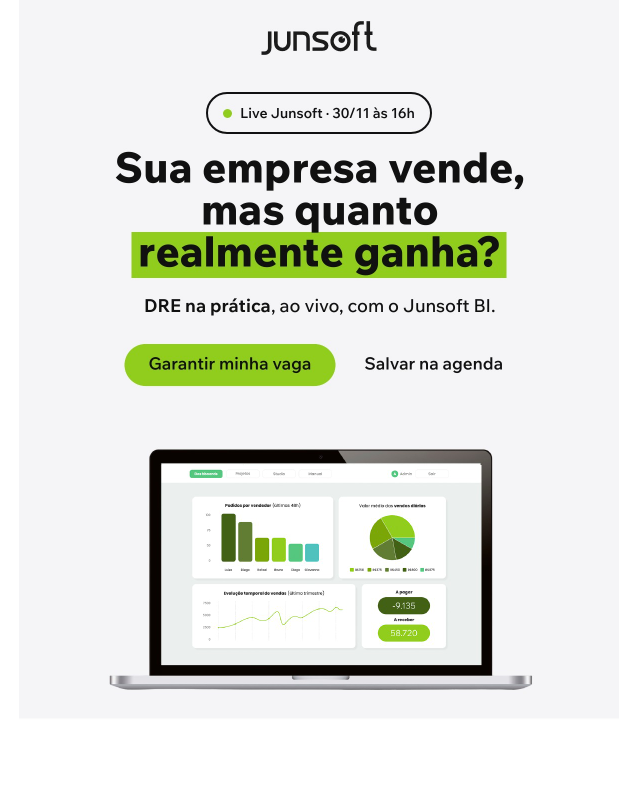
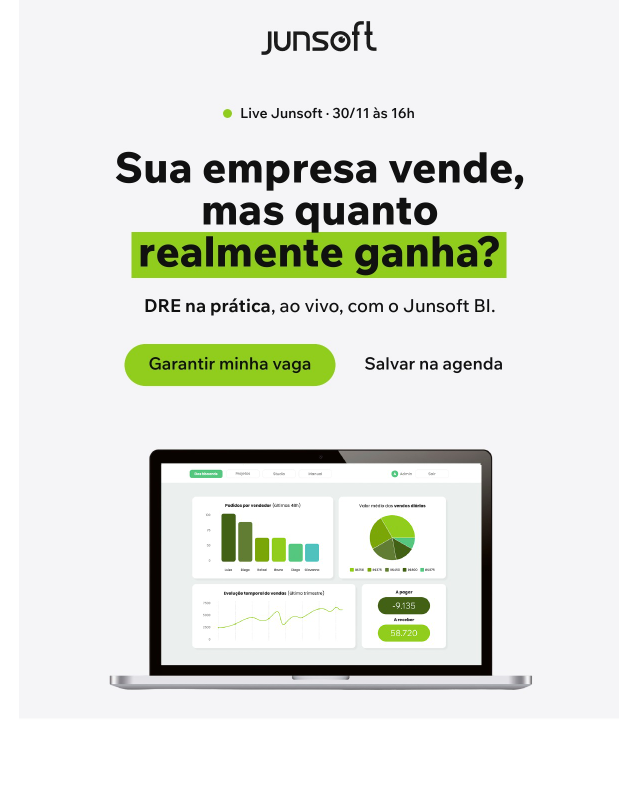
Before and after one commit to LucasDonin/emailsmarketing, a plain HTML site: page live-dre-na-pratica/index.html in a window 1280 px wide. Shown: the top 800 px of the page, without its empty margins (321-961 px from the left). Drawn offline with Linux system fonts and the light colour scheme.

Commit message:
Live DRE: selo do topo sem contorno
Co-Authored-By: Claude Opus 5.5 <noreply@anthropic.com>
Claude-Session: https://claude.ai/code/session_01GcFE9GcmkqTH7fFCjAnZvN

```diff
--- a/live-dre-na-pratica/index.html
+++ b/live-dre-na-pratica/index.html
@@ -7,7 +7,7 @@
 <div style="display:none;max-height:0;overflow:hidden;mso-hide:all;font-size:1px;line-height:1px;color:#FFFFFF;">Live na segunda, 30/11, às 16h: DRE na prática, com o Junsoft BI.&#8204;&nbsp;&#8204;&nbsp;&#8204;&nbsp;&#8204;&nbsp;&#8204;&nbsp;</div>
 <table role="presentation" width="100%" cellpadding="0" cellspacing="0" border="0" style="background:#FFFFFF;"><tr><td align="center">
 <table role="presentation" class="container" width="600" cellpadding="0" cellspacing="0" border="0" style="width:600px;max-width:600px;">
-<tr><td style="padding:0;font-size:0;line-height:0;"><table role="presentation" width="100%" cellpadding="0" cellspacing="0" border="0" style="table-layout:fixed;"><tr><td width="600" valign="top" style="width:100.0%;padding:0;font-size:0;line-height:0;"><a href="https://campanhas.junsoft.com.br/live-dre-na-pratica-novembro-2026" target="_blank" style="display:block;"><img src="https://lucasdonin.github.io/emailsmarketing/live-dre-na-pratica/images/live-dre-01-v7.jpg" width="600" alt="Live Junsoft 30/11 às 16h: Sua empresa vende, mas quanto realmente ganha? DRE na prática, ao vivo, com o Junsoft BI." style="display:block;width:100%;max-width:600px;height:auto;border:0;"></a></td></tr></table></td></tr>
+<tr><td style="padding:0;font-size:0;line-height:0;"><table role="presentation" width="100%" cellpadding="0" cellspacing="0" border="0" style="table-layout:fixed;"><tr><td width="600" valign="top" style="width:100.0%;padding:0;font-size:0;line-height:0;"><a href="https://campanhas.junsoft.com.br/live-dre-na-pratica-novembro-2026" target="_blank" style="display:block;"><img src="https://lucasdonin.github.io/emailsmarketing/live-dre-na-pratica/images/live-dre-01-v8.jpg" width="600" alt="Live Junsoft 30/11 às 16h: Sua empresa vende, mas quanto realmente ganha? DRE na prática, ao vivo, com o Junsoft BI." style="display:block;width:100%;max-width:600px;height:auto;border:0;"></a></td></tr></table></td></tr>
 <tr><td style="padding:0;font-size:0;line-height:0;"><table role="presentation" width="100%" cellpadding="0" cellspacing="0" border="0" style="table-layout:fixed;"><tr><td width="325" valign="top" style="width:54.1667%;padding:0;font-size:0;line-height:0;"><a href="https://campanhas.junsoft.com.br/live-dre-na-pratica-novembro-2026" target="_blank" style="display:block;"><img src="https://lucasdonin.github.io/emailsmarketing/live-dre-na-pratica/images/live-dre-02-v6.jpg" width="325" alt="Garantir minha vaga" style="display:block;width:100%;max-width:325px;height:auto;border:0;"></a></td><td width="275" valign="top" style="width:45.8333%;padding:0;font-size:0;line-height:0;"><a href="https://calendar.google.com/calendar/u/0?cid=Y184YjA5MTJlNTMzNzYyOWFhYzc5MWYwZjM5ODU3NWQ0ZGVhN2JmZmQxZWMxODNjMDQ5MTU5YWIwZjZmZmJmZjMzQGdyb3VwLmNhbGVuZGFyLmdvb2dsZS5jb20" target="_blank" style="display:block;"><img src="https://lucasdonin.github.io/emailsmarketing/live-dre-na-pratica/images/live-dre-03-v6.jpg" width="275" alt="Salvar na agenda" style="display:block;width:100%;max-width:275px;height:auto;border:0;"></a></td></tr></table></td></tr>
 <tr><td style="padding:0;font-size:0;line-height:0;"><table role="presentation" width="100%" cellpadding="0" cellspacing="0" border="0" style="table-layout:fixed;"><tr><td width="600" valign="top" style="width:100.0%;padding:0;font-size:0;line-height:0;"><a href="https://campanhas.junsoft.com.br/live-dre-na-pratica-novembro-2026" target="_blank" style="display:block;"><img src="https://lucasdonin.github.io/emailsmarketing/live-dre-na-pratica/images/live-dre-04-v6.jpg" width="600" alt="Vender bem não garante lucro. Na live: DRE, para onde vai o dinheiro, indicadores, rentabilidade, Junsoft BI na prática e DRE Gerencial. 30/11, 16h, no YouTube." style="display:block;width:100%;max-width:600px;height:auto;border:0;"></a></td></tr></table></td></tr>
 <tr><td style="padding:0;font-size:0;line-height:0;"><table role="presentation" width="100%" cellpadding="0" cellspacing="0" border="0" style="table-layout:fixed;"><tr><td width="320" valign="top" style="width:53.3333%;padding:0;font-size:0;line-height:0;"><a href="https://campanhas.junsoft.com.br/live-dre-na-pratica-novembro-2026" target="_blank" style="display:block;"><img src="https://lucasdonin.github.io/emailsmarketing/live-dre-na-pratica/images/live-dre-05-v6.jpg" width="320" alt="Quero participar" style="display:block;width:100%;max-width:320px;height:auto;border:0;"></a></td><td width="280" valign="top" style="width:46.6667%;padding:0;font-size:0;line-height:0;"><a href="https://calendar.google.com/calendar/u/0?cid=Y184YjA5MTJlNTMzNzYyOWFhYzc5MWYwZjM5ODU3NWQ0ZGVhN2JmZmQxZWMxODNjMDQ5MTU5YWIwZjZmZmJmZjMzQGdyb3VwLmNhbGVuZGFyLmdvb2dsZS5jb20" target="_blank" style="display:block;"><img src="https://lucasdonin.github.io/emailsmarketing/live-dre-na-pratica/images/live-dre-06-v6.jpg" width="280" alt="Salvar na agenda" style="display:block;width:100%;max-width:280px;height:auto;border:0;"></a></td></tr></table></td></tr>
```
Also changed, not shown: live-dre-na-pratica/images/live-dre-01-v8.jpg (added).
